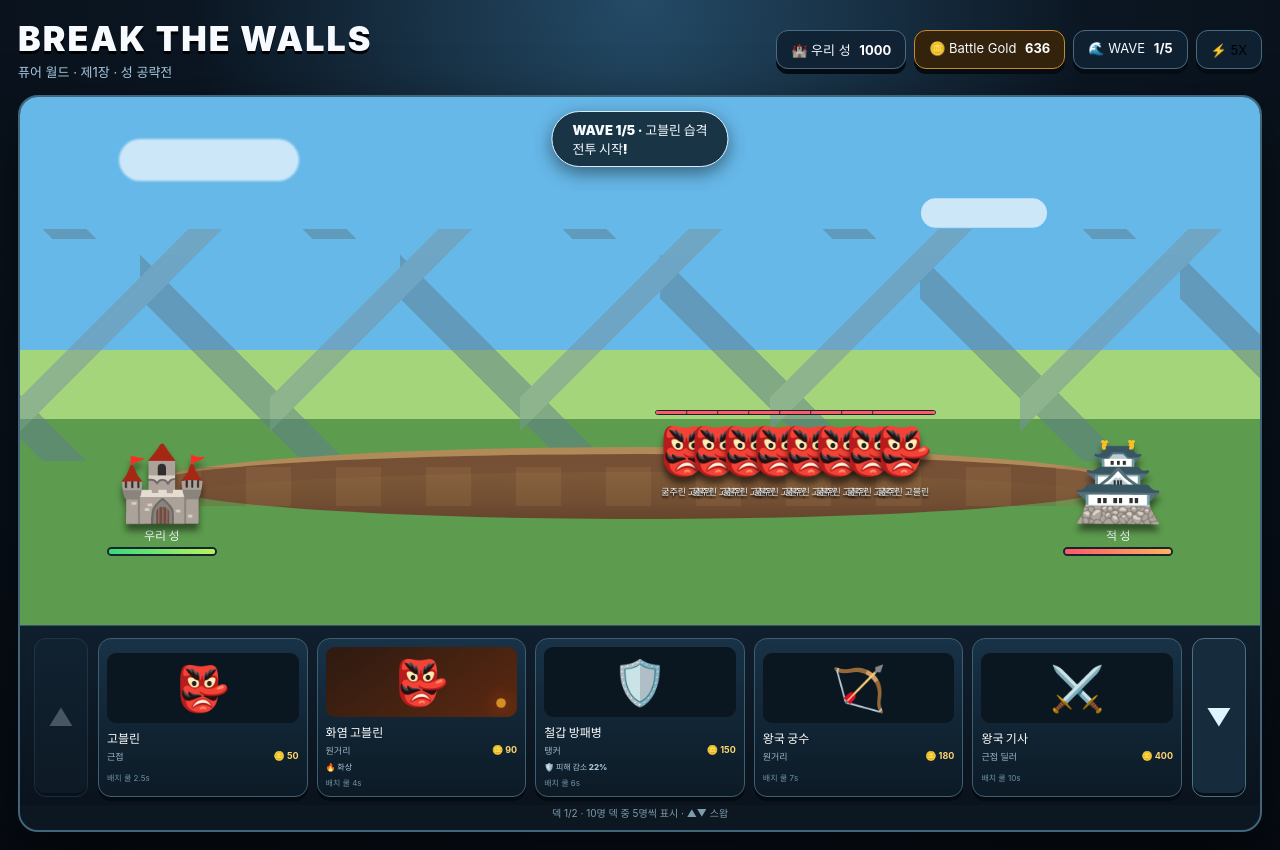
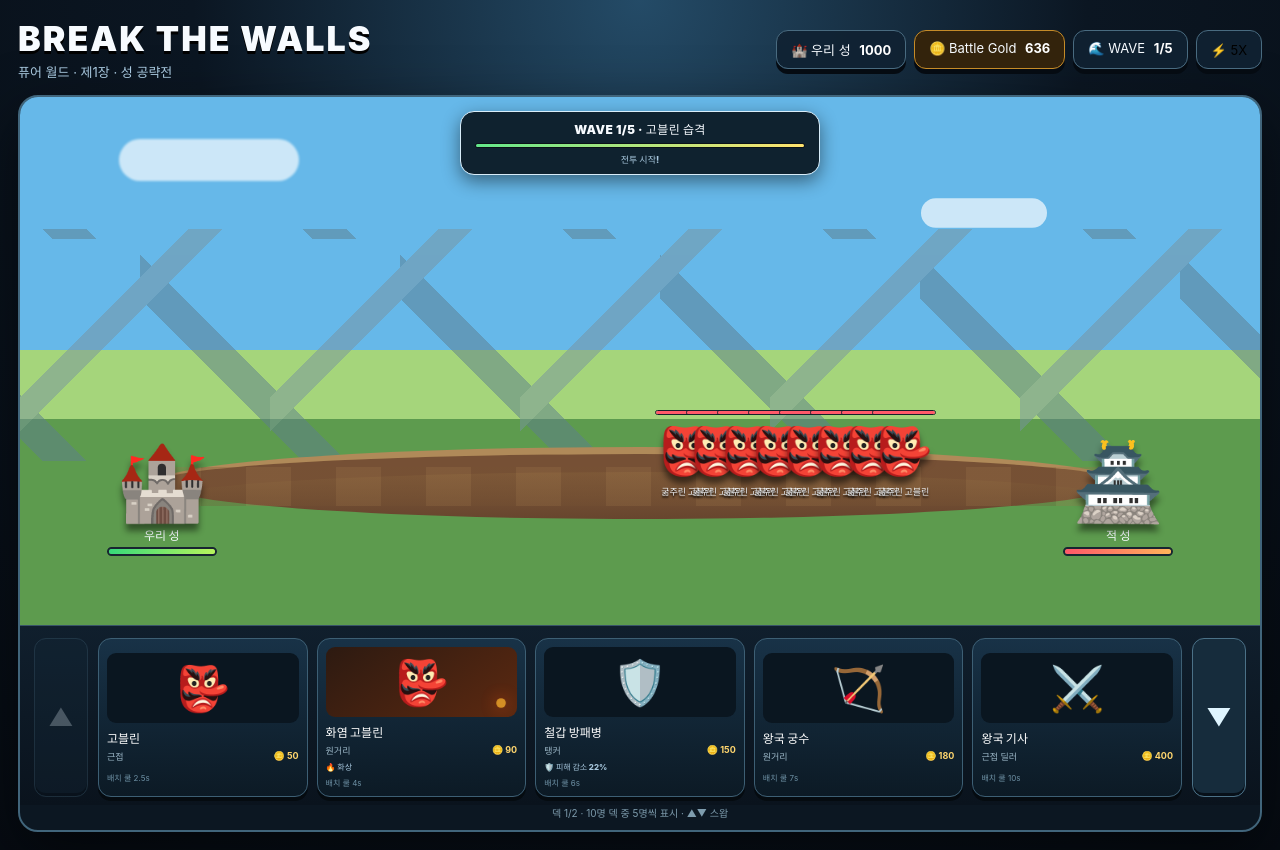
Before and after one commit to bduidohd937-beep/Break-the-Walls-Roll-the-Dice, a React (Vite) app: page / in a window 1280 px wide. Built offline with nearby package versions, Linux system fonts and the light colour scheme.

Commit message:
style: add wave progress banner UI

```diff
--- a/src/styles.css
+++ b/src/styles.css
@@ -35,7 +35,11 @@ button { font: inherit; }
 .castle-hp span { display:block; height:100%; background:linear-gradient(90deg,#37d97a,#b8f45d); }
 .castle-hp.enemy span { background:linear-gradient(90deg,#ff5769,#ffb45a); }
 
-.wave-banner { position:absolute; z-index:8; top: 14px; left:50%; transform:translateX(-50%); padding:8px 20px; border:1px solid #d8edf9; border-radius:999px; background:#07131dcc; box-shadow:0 6px 18px #0007; font-weight:900; font-size:13px; }
+.wave-banner { position:absolute; z-index:8; top:14px; left:50%; transform:translateX(-50%); width:min(360px,58%); padding:8px 14px; border:1px solid #d8edf9; border-radius:14px; background:#07131de8; box-shadow:0 6px 18px #0007; text-align:center; }
+.wave-title { font-size:12px; font-weight:1000; letter-spacing:.4px; }
+.wave-progress { height:5px; margin:6px 0 5px; border-radius:5px; overflow:hidden; background:#253642; border:1px solid #0a1117; }
+.wave-progress span { display:block; height:100%; background:linear-gradient(90deg,#63e88b,#ffe36e); transition:width .15s linear; }
+.wave-notice { color:#a9c9df; font-size:9px; font-weight:800; white-space:nowrap; overflow:hidden; text-overflow:ellipsis; }
 
 .battle-unit { position:absolute; z-index:4; bottom: 16%; width: 76px; transform: translateX(-50%); text-align:center; transition: left .12s linear; }
 .battle-unit.hero { z-index: 5; }.battle-unit.enemy { z-index: 4; }
@@ -86,6 +90,7 @@ button { font: inherit; }
   .game-shell { padding:5px; }.topbar { align-items:flex-start; flex-direction:row; gap:6px; margin-bottom:6px; }.game-title { font-size:17px; }.sub-title { font-size:9px; }.top-stats { margin-left:auto; justify-content:flex-end; gap:4px; }.stat-pill { padding:6px 7px; border-radius:8px; font-size:9px; }
   .battle-card { border-radius:12px; }.battle-sky { min-height:380px; height:57vh; }.lane { inset: 40% 13% 17%; }.battle-unit { width:58px; }.unit-sprite { font-size:37px; }.unit-name { font-size:7px; }.unit-hp { width:50px; }
   .castle { width:78px; bottom:12%; }.tower { font-size:48px; }.castle-label { font-size:9px; }
+  .wave-banner { width:min(300px,62%); padding:6px 9px; }.wave-title { font-size:9px; }.wave-progress { margin:4px 0; height:4px; }.wave-notice { font-size:7px; }
   .zoom-controls { right:7px; bottom:7px; gap:3px; padding:4px; }.zoom-controls button { width:30px; height:30px; }.zoom-controls span { min-width:42px; }.zoom-controls .zoom-reset { padding:0 5px; }
   .deck-panel { grid-template-columns:40px 1fr 40px; gap:5px; padding:8px; }.deck-slots { gap:5px; }.hero-card { padding:5px; }.hero-sprite { height:55px; font-size:32px; }.hero-name { font-size:9px; }.hero-meta,.cooldown { font-size:7px; }
 }
```
